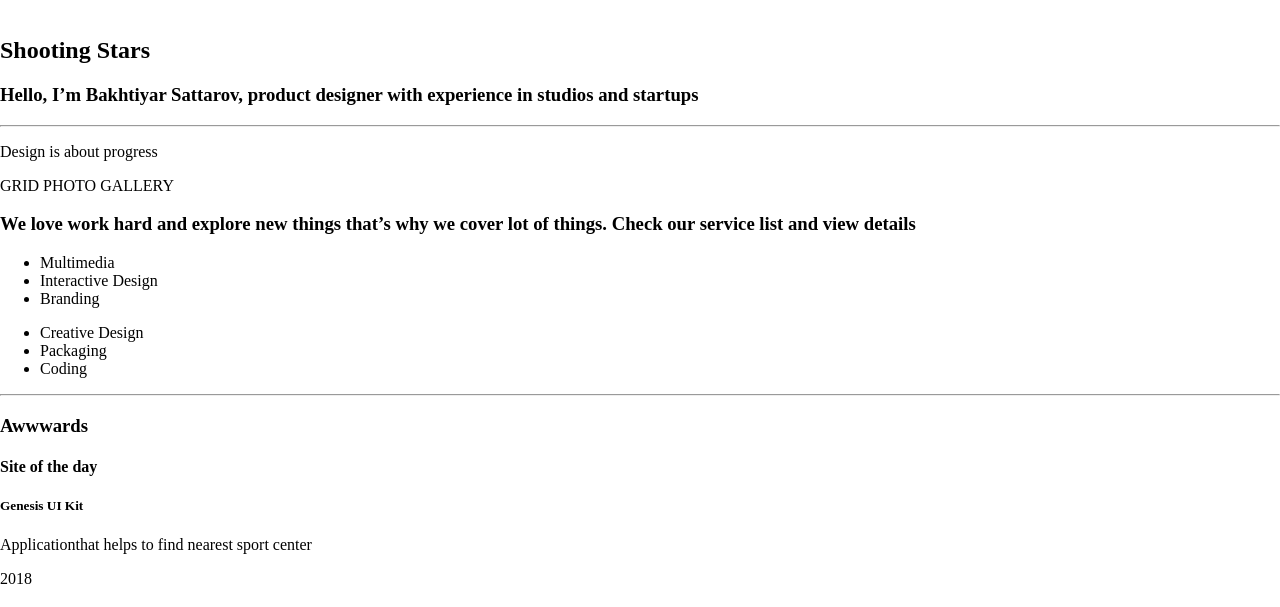
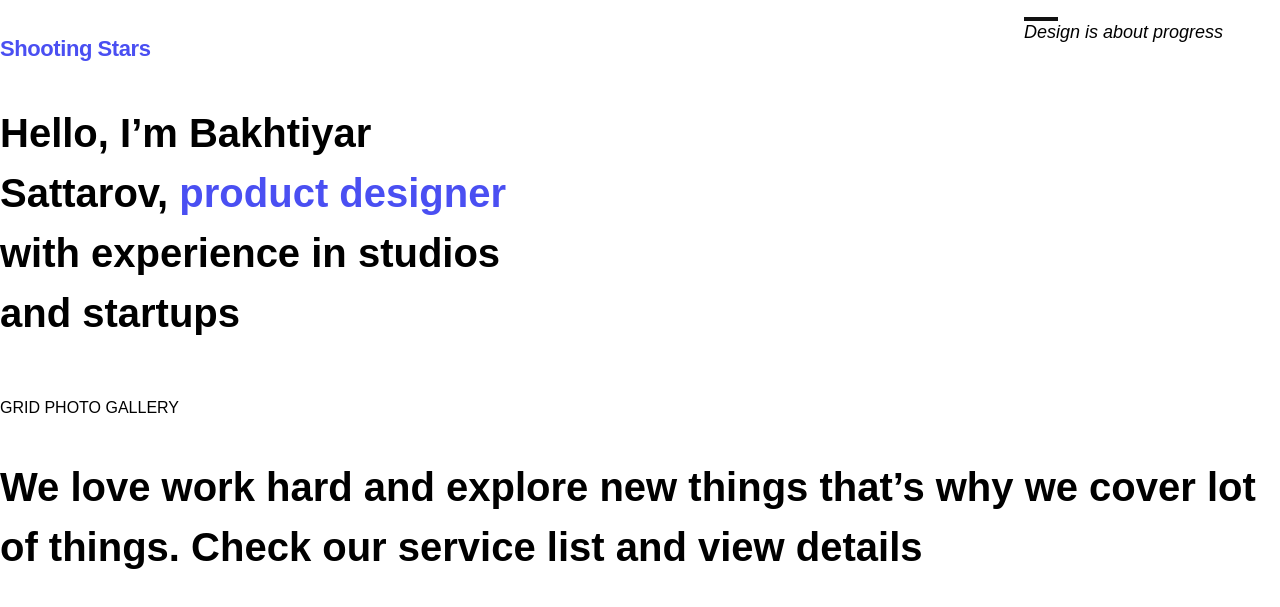
Before and after one commit to MariaKim1/Assignment11_Genesis-portfolio, a plain HTML site: page index.html in a window 1280 px wide. Shown: the part 173-780 px from the top of the page. Drawn offline with Linux system fonts and the light colour scheme.

Commit message:
home-section1 almost done
 Needs revisiting - placement issues

```diff
--- a/index.html
+++ b/index.html
@@ -20,16 +20,21 @@
         </nav>
     </header>
 
+<!-- ====  HOME  === -->
     <main>
-        <div>
-            <h2>Shooting Stars</h2>
-            <h3>Hello, I’m Bakhtiyar Sattarov,
-                product designer with experience
-                in studios and startups</h3>
-        </div>
-        <div>
-           <hr class="main__text">
-           <p>Design is about progress</p>
+        <div class="main__txt-section1">
+            <div class="main__txt-section1__a">
+                <h2>Shooting Stars</h2>
+                <h3>Hello, I’m Bakhtiyar Sattarov,
+                    <span class="txt_blue">product designer</span> with experience
+                    in studios and startups</h3>
+            </div>
+            <div class="main__txt-section1__b">
+                <div class="main__txt-section1__b-flex">
+                    <hr class="main__txt-section1__b__line">
+                    <p class="main__txt-section1__b__text">Design is about progress</p>
+                </div>
+            </div>
         </div>
 
         <div class="grid_photogallery">
--- /dev/null
+++ b/styles/_home.scss
@@ -0,0 +1,50 @@
+.main__txt-section1 {
+    display: grid;
+    grid-template-columns: 2fr 1fr 1fr 1fr;
+}
+
+.main__txt-section1__a {
+    grid-column: 1 span 2;
+}
+
+.main__txt-section1__b {
+    grid-column: 4;
+}
+
+h2 {
+ /*  font-family: 'Mulish', sans-serif; */
+    font-size: 22px;
+    font-weight: 700;
+    line-height: 28px;
+    letter-spacing: -0.42307689785957336px;
+    text-align: left;
+    color: rgba(74, 79, 242, 1);
+}
+
+h3 {
+/* font-family: 'Mulish', sans-serif; */
+    font-size: 40px;
+    font-weight: 700;
+    line-height: 60px;
+    letter-spacing: 0px;
+    text-align: left;
+}
+
+.main__txt-section1__b__line {
+    width: 30px;
+    opacity: 0.5px;
+    border: 2px solid rgba(17, 17, 17, 1);
+    padding: 0;
+    margin: 0;
+}
+
+.main__txt-section1__b__text {
+    font-size: 18px;
+    font-style: italic;
+    font-weight: 400;
+    line-height: 23px;
+    letter-spacing: 0px;
+    text-align: left;
+    padding: 0;
+    margin: 0;
+}
--- a/styles/_text.scss
+++ b/styles/_text.scss
@@ -2,3 +2,11 @@
 
 $main-font-family: 'Mulish', sans-serif;
 $main-text-color: rgba(17, 17, 17, 1);
+
+p, h2, h3, h4, h5, li {
+    font-family: 'Mulish', sans-serif;
+}
+
+.txt_blue {
+    color: rgba(74, 79, 242, 1);
+}
--- a/styles/index.scss
+++ b/styles/index.scss
@@ -1,6 +1,7 @@
 @use 'text';
 
 @import 'header';
+@import 'home';
 @import 'footer';
 
 
```
Also changed, not shown: styles/index.css, 1 other file.
